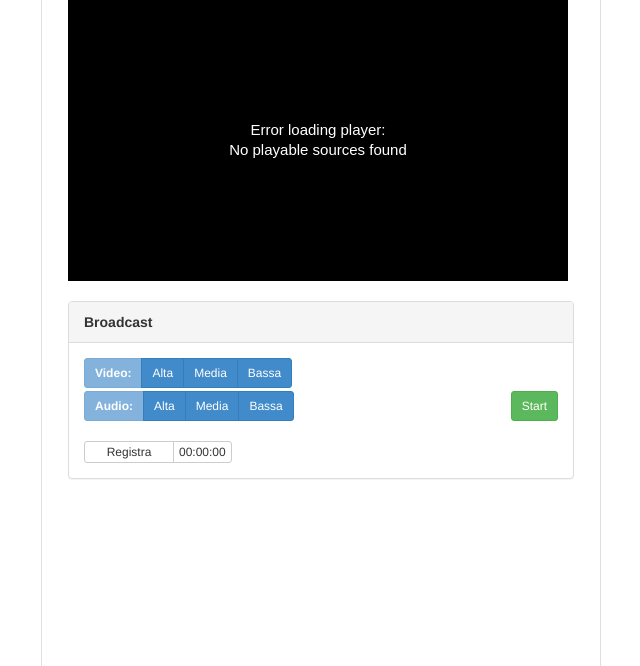
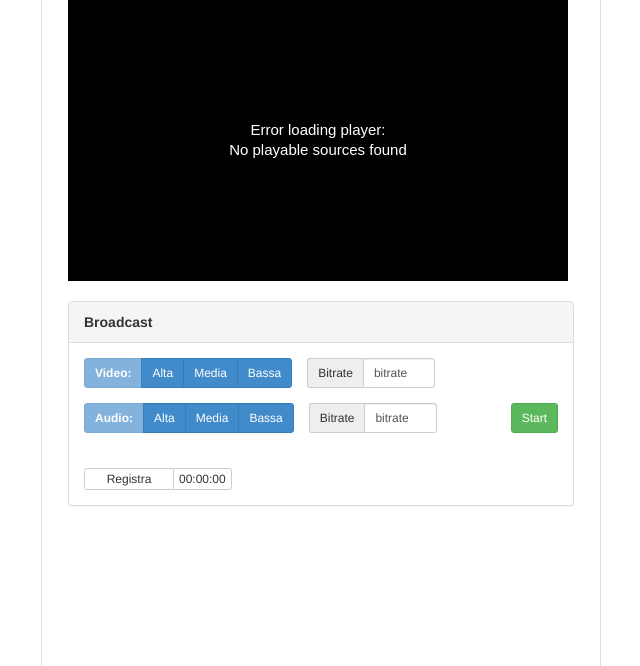
Before and after one commit to kino3d/kbroadcast, a PHP site: page /myapp/index1.php in a window 1280 px wide. Shown: the part 134-800 px from the top of the page, without its empty margins (319-959 px from the left). Run offline with PHP 8.4, Linux system fonts and the light colour scheme; data that the repository does not hold is empty; some libraries are stand-ins or nearby versions.

Commit message:
Broadcast panel - start quality settings coding

```diff
--- a/index1.php
+++ b/index1.php
@@ -193,6 +193,10 @@ if(sizeof($ffmpeg_output) == null ) {
 					<label for="check3"  class="btn btn-primary btn-sm">
 					<input class="form-control input-sm" type="radio" id="check3" name="radio" />Bassa</label>
 					</div>
+					<div class="form-group input-group input-group-sm col-xs-4">
+					<span class="input-group-addon">Bitrate</span>
+						<input type="text" id="bitrate" class="form-control input-sm" value="bitrate">
+						</div>
 					<span class="clearfix"></span>
 					<div id="radio" class="btn-group pull-left" data-toggle="buttons">
 					<label for="check1" class="btn btn-primary disabled btn-sm"><strong>Audio:</strong></label>
@@ -203,6 +207,10 @@ if(sizeof($ffmpeg_output) == null ) {
 					<label for="check6" class="btn btn-primary btn-sm">
 					<input  class="form-control input-sm" type="radio" id="check6" name="radio" />Bassa</label>
 					</div>
+					<div class="form-group input-group input-group-sm col-xs-4">
+					<span class="input-group-addon">Bitrate</span>
+						<input type="text" id="bitrate" class="form-control input-sm" value="bitrate">
+						</div>
 					<div class="btn-group pull-right">
 					<button id="stream" class="btn btn-primary btn-sm btn-success">Start</button>
 					</div>
```
